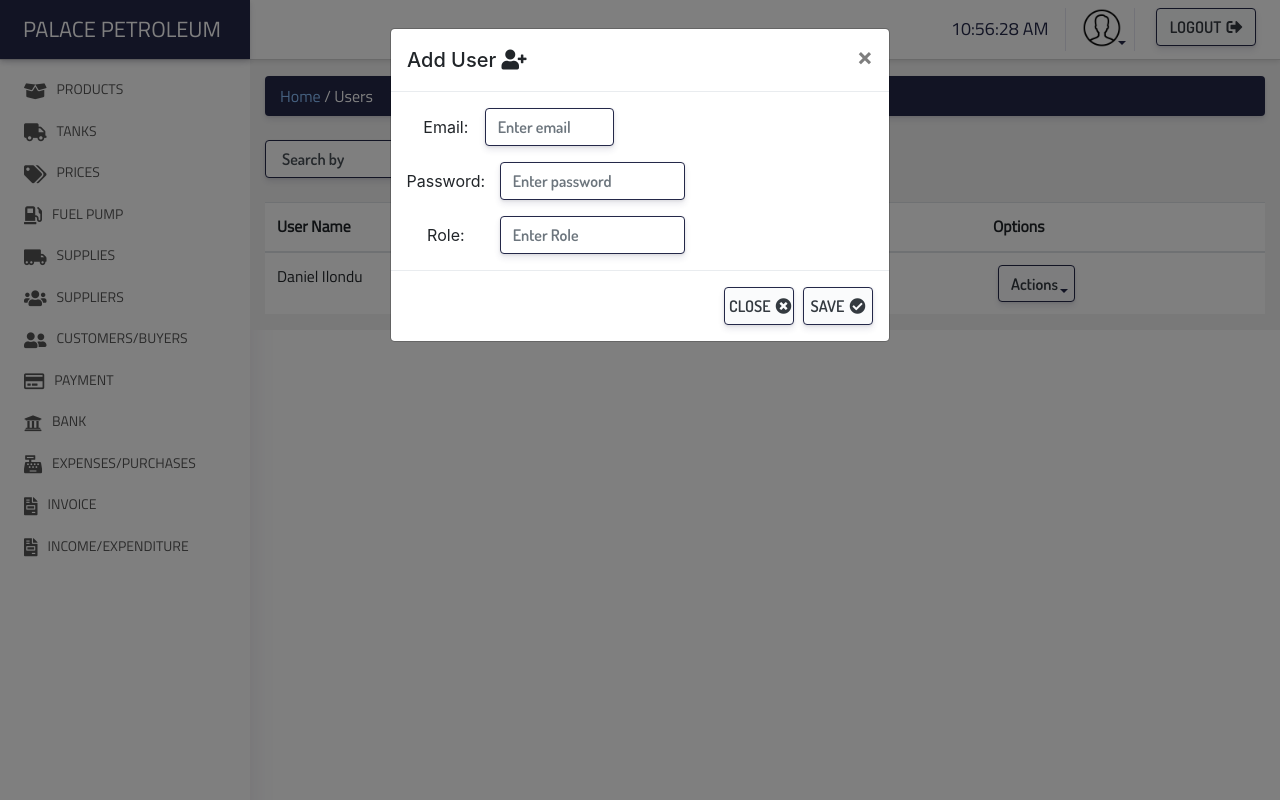
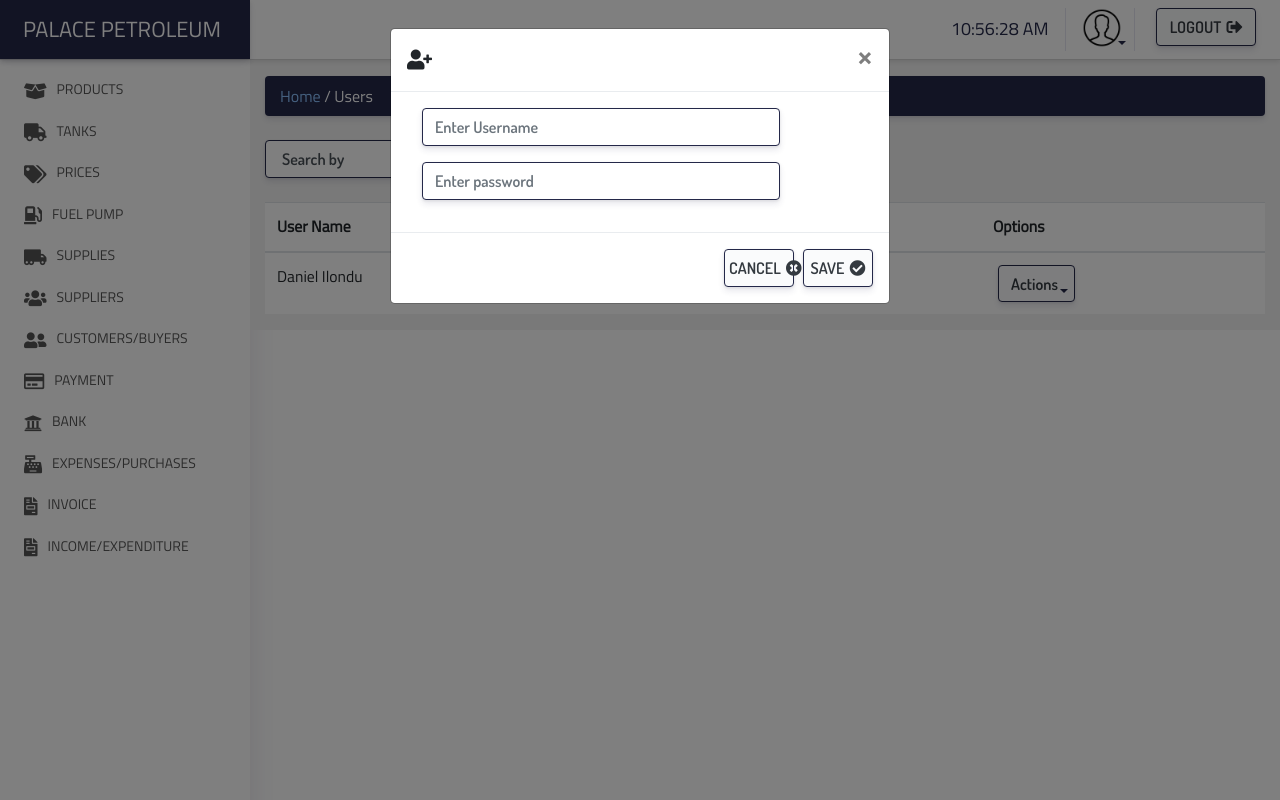
Before and after one commit to EmmanuelJoshua/Inventory-app-php, a PHP site: page /users.php in a window 1280 px wide, after a click on "ADD". Run offline with PHP 8.4, Linux system fonts and the light colour scheme; some libraries are stand-ins or nearby versions.

Commit message:
modified add-user modal

```diff
--- a/app/users.php
+++ b/app/users.php
@@ -42,7 +42,7 @@
   <div class="modal-dialog" role="document">
     <div class="modal-content">
       <div class="modal-header">
-        <h5 class="modal-title" id="addUserModal">Add User <i class="fas fa-user-plus"></i></h5>
+        <h5 class="modal-title" id="addUserModal">   <i class="fas fa-user-plus"></i></h5>
         <button type="button" class="close" data-dismiss="modal" aria-label="Close">
           <span aria-hidden="true">&times;</span>
         </button>
@@ -50,27 +50,27 @@
       <div class="modal-body">
         <form class="form-horizontal">
   <div class="form-group mb-3">
-    <label class="control-label col-sm-2" for="email">Email:</label>
-    <div class="">
-      <input type="email" class="form-control" id="email" placeholder="Enter email" style="width: 70%;">
+    <!-- <label class="control-label col-sm-2" for="email">Email:</label> -->
+    <div class="col-sm-10">
+      <input type="email" class="form-control" id="username" placeholder="Enter Username" style="width: 100%;">
     </div>
   </div>
   <div class="form-group mb-3">
-    <label class="control-label col-sm-2" for="pwd">Password:</label>
+    <!-- <label class="control-label col-sm-2" for="pwd">Password:</label> -->
     <div class="col-sm-10">
-      <input type="password" class="form-control" id="pwd" placeholder="Enter password">
+      <input type="password" class="form-control" id="pwd" placeholder="Enter password" style="width: 100%;">
     </div>
   </div>
-  <div class="form-group">
+  <!-- <div class="form-group">
     <label class="control-label col-sm-2" for="pwd">Role:</label>
     <div class="col-sm-10">
       <input type="text" class="form-control" id="pwd" placeholder="Enter Role">
     </div>
-  </div>
+  </div> -->
 </form>
       </div>
       <div class="modal-footer">
-      	<button type="button" class="btn btn-primary pl-1 pr-1" data-dismiss="modal">Close<i class="fas fa-times-circle"></i></button>
+      	<button type="button" class="btn btn-primary pl-1 pr-1" data-dismiss="modal">Cancel<i class="fas fa-times-circle"></i></button>
         <button type="button" class="btn btn-primary pl-1 pr-1">Save<i class="fas fa-check-circle"></i></button>
       </div>
     </div>
```
